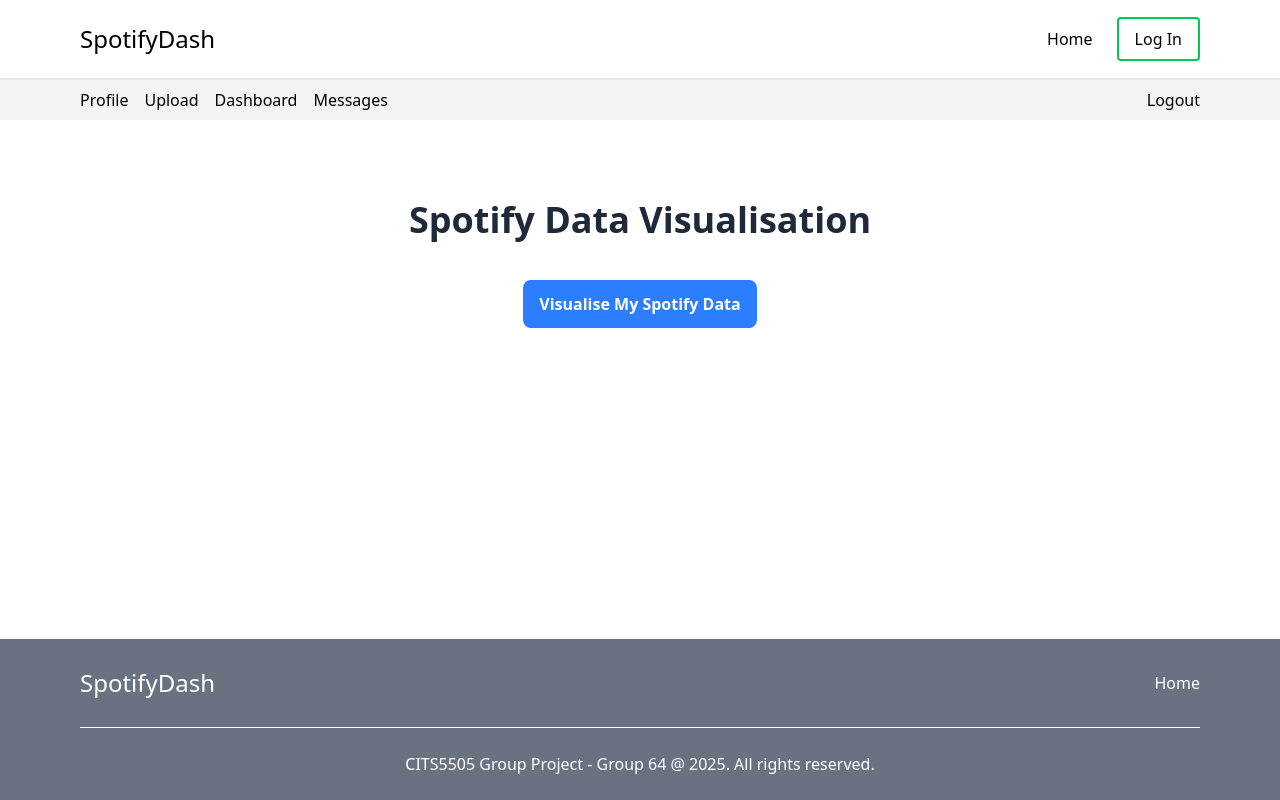
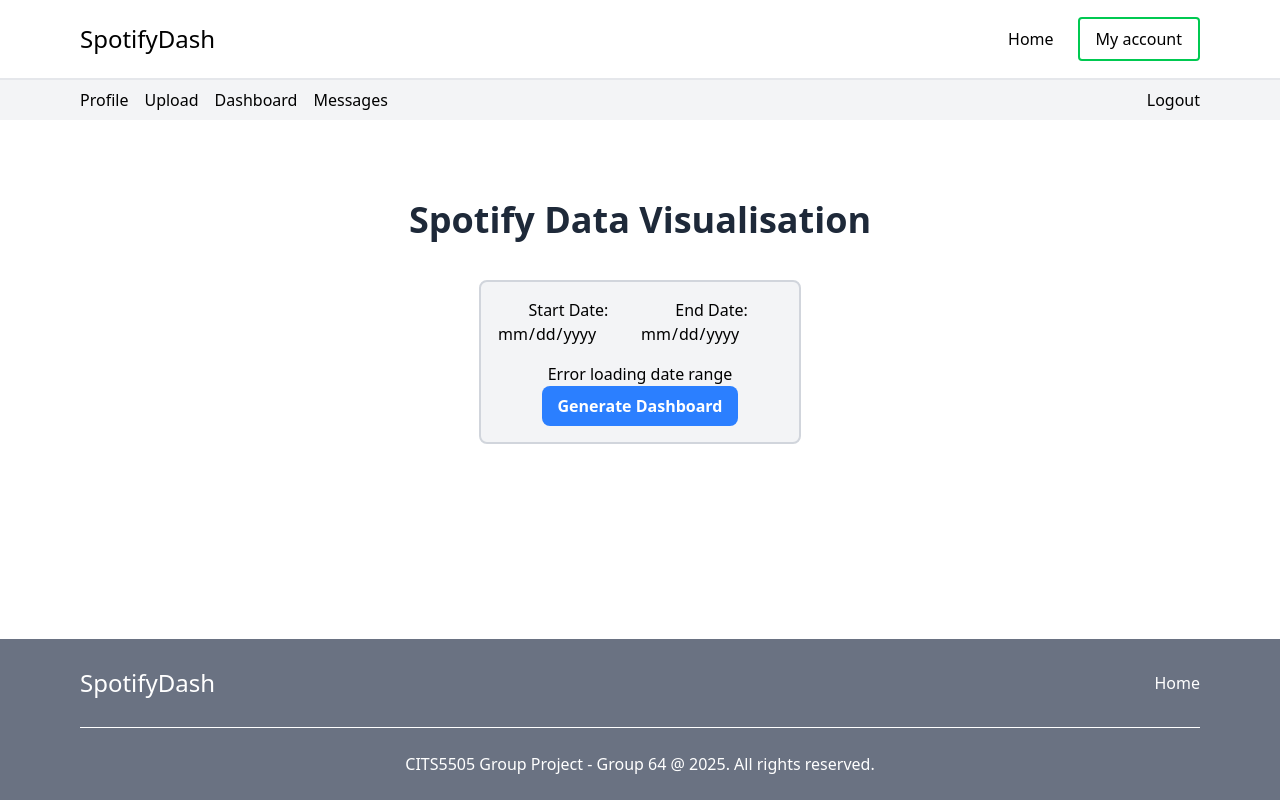
Before and after one commit to ErikaKK/cits5505_group_project, a Flask app: page /account/dashboard in a window 1280 px wide. Run offline with Flask 3, Linux system fonts and the light colour scheme; the visitor is signed in with stand-in values (Sample User, id 1); some libraries are stand-ins or nearby versions.

Commit message:
Update visualisation and dashboard, get data from database

```diff
--- a/app/account/routes.py
+++ b/app/account/routes.py
@@ -1,4 +1,13 @@
-from flask import json, render_template, redirect, url_for, flash, request, jsonify
+from flask import (
+    json,
+    render_template,
+    redirect,
+    url_for,
+    flash,
+    request,
+    jsonify,
+    send_file,
+)
 from flask_login import login_required, current_user
 from werkzeug.security import generate_password_hash, check_password_hash
 
@@ -6,6 +15,11 @@ from app import db
 from app.account.forms import ProfileForm, PasswordForm
 from app.account import bp
 from app.models import SharedData, User
+from datetime import datetime
+import pandas as pd
+import matplotlib.pyplot as plt
+from io import BytesIO
+from app.account.visualisation import Visualisation
 
 
 @bp.route("/profile", methods=["GET", "POST"])
@@ -140,109 +154,128 @@ def upload_shared_data():
         return jsonify({"success": False, "error": str(e)}), 500
 
 
-from functools import wraps
-from werkzeug.serving import is_running_from_reloader
-import signal
+@bp.route("/dashboard")
+@login_required
+def dashboard():
+    return render_template(
+        "/account/dashboard.html",
+        title="Dashboard",
+        login=current_user.is_authenticated,
+    )
 
 
-def timeout_decorator(seconds):
-    def decorator(func):
-        @wraps(func)
-        def wrapper(*args, **kwargs):
-            def handler(signum, frame):
-                raise TimeoutError(f"Request timed out after {seconds} seconds")
+@bp.route("/visualise/date-range", methods=["GET"])
+@login_required
+def get_date_range():
+    try:
+        # Get user's data from database
+        user_data = SharedData.query.filter_by(user_id=current_user.id).first()
+        if not user_data:
+            return jsonify({"error": "No data found"}), 404
 
-            # Set the timeout only if not in debug/reloader mode
-            if not is_running_from_reloader():
-                # Save the previous signal handler
-                original_handler = signal.signal(signal.SIGALRM, handler)
-                # Set the alarm
-                signal.alarm(seconds)
+        # Convert stored JSON data to DataFrame
+        df = pd.DataFrame(user_data.data)
 
-            try:
-                result = func(*args, **kwargs)
-            finally:
-                if not is_running_from_reloader():
-                    # Disable the alarm
-                    signal.alarm(0)
-                    # Restore the previous signal handler
-                    signal.signal(signal.SIGALRM, original_handler)
+        # Convert ts to datetime
+        df["timestamp"] = pd.to_datetime(df["ts"])
 
-            return result
+        # Get min and max dates
+        min_date = df["timestamp"].min().strftime("%Y-%m-%d")
+        max_date = df["timestamp"].max().strftime("%Y-%m-%d")
 
-        return wrapper
+        return jsonify(
+            {
+                "min_date": min_date,
+                "max_date": max_date,
+            }
+        )
 
-    return decorator
+    except Exception as e:
+        print(f"Error in get_date_range: {str(e)}")  # Add debug print
+        return jsonify({"error": str(e)}), 500
 
 
-@bp.route("/dashboard", methods=["GET", "POST"])
-@timeout_decorator(300)
-def dashboard():
-    if request.method == "GET":
-        return render_template("/account/dashboard.html")
-    elif request.method == "POST":
+@bp.route("/visualise/dashboard", methods=["POST"])
+@login_required
+def visualise_dashboard():
+    try:
+        # Get date range from request
+        data = request.get_json()
+
+        # Validate date inputs
+        if not data or "startDate" not in data or "endDate" not in data:
+            return jsonify({"error": "Start and end dates are required"}), 400
+
+        if not data["startDate"] or not data["endDate"]:
+            return jsonify({"error": "Start and end dates cannot be empty"}), 400
+
         try:
-            # Get JSON data directly from request
-            data = request.get_json()
+            start_date = datetime.strptime(data["startDate"], "%Y-%m-%d")
+            end_date = datetime.strptime(data["endDate"], "%Y-%m-%d")
+        except ValueError as e:
+            return jsonify({"error": f"Invalid date format: {str(e)}"}), 400
 
-            # Create visualisation
-            viz = Visualisation()
+        if start_date > end_date:
+            return jsonify({"error": "Start date cannot be after end date"}), 400
 
-            # Create a BytesIO object to store the image
-            img_bytesio = BytesIO()
+        # Get user's data from database
+        user_data = SharedData.query.filter_by(user_id=current_user.id).first()
+        if not user_data:
+            return jsonify({"error": "No data found"}), 404
 
-            # Process data directly without saving to file
-            table = pd.DataFrame(data)
-            table = table[
-                [
-                    "ts",
-                    "ms_played",
-                    "master_metadata_track_name",
-                    "master_metadata_album_artist_name",
-                ]
-            ]
-            table = table.rename(
-                columns={
-                    "ts": "timestamp",
-                    "master_metadata_track_name": "track_name",
-                    "master_metadata_album_artist_name": "artist_name",
-                }
-            )
-            table["timestamp"] = pd.to_datetime(table["timestamp"])
-            table["mins_played"] = table["ms_played"].apply(
-                lambda x: round(x / 60000, 4)
-            )
-            table["hours_played"] = table["ms_played"].apply(
-                lambda x: round(x / 3600000, 4)
-            )
-            table["time"] = table["timestamp"].dt.time
-            table["hour"] = table["timestamp"].dt.hour
+        # Convert stored JSON data to DataFrame
+        df = pd.DataFrame(user_data.data)
 
-            # Create the visualisation
-            figure, axis = pyplot.subplots(2, 2, figsize=(14, 10), facecolor="white")
-            axis = axis.flatten()
+        # Convert timestamp column
+        df["timestamp"] = pd.to_datetime(df["ts"])
 
-            # Set table attribute for visualisation methods
-            viz.table = table
+        # Filter by date range
+        df = df[
+            (df["timestamp"].dt.date >= start_date.date())
+            & (df["timestamp"].dt.date <= end_date.date())
+        ]
 
-            # Generate charts
-            viz.top_artists_chart(axis[0])
-            viz.top_tracks_chart(axis[1])
-            viz.monthly_time_spent(axis[2])
-            viz.avg_daily_minutes_chart(axis[3])
+        if df.empty:
+            return jsonify({"error": "No data found for selected date range"}), 404
 
-            pyplot.tight_layout()
+        # Create visualization
+        viz = Visualisation()
 
-            # Save to BytesIO instead of file
-            pyplot.savefig(img_bytesio, format="png", bbox_inches="tight")
-            pyplot.close(figure)  # Close the figure to free memory
+        # Process the filtered data
+        viz.process_data(df)
 
-            # Seek to start of BytesIO object
-            img_bytesio.seek(0)
+        # Create a BytesIO object to store the image
+        img_bytesio = BytesIO()
 
-            # Return the image directly from memory
-            return send_file(img_bytesio, mimetype="image/png", as_attachment=False)
+        # Create the visualization
+        figure, axis = plt.subplots(2, 2, figsize=(14, 10), facecolor="white")
+        axis = axis.flatten()
 
-        except Exception as e:
-            print(f"Error in dashboard route: {e}")
-            return jsonify({"error": str(e)}), 500
+        # Generate charts
+        viz.top_artists_chart(axis[0])
+        viz.top_tracks_chart(axis[1])
+        viz.monthly_time_spent(axis[2])
+        viz.avg_daily_minutes_chart(axis[3])
+
+        plt.tight_layout()
+
+        # Add date range to the figure
+        plt.figtext(
+            0.5,
+            0.02,
+            f"Date Range: {start_date.date()} to {end_date.date()}",
+            ha="center",
+            fontsize=10,
+        )
+
+        # Save to BytesIO
+        plt.savefig(img_bytesio, format="png", bbox_inches="tight", dpi=100)
+        plt.close(figure)
+
+        img_bytesio.seek(0)
+
+        return send_file(img_bytesio, mimetype="image/png", as_attachment=False)
+
+    except Exception as e:
+        print(f"Error in dashboard route: {str(e)}")
+        return jsonify({"error": str(e)}), 500
--- a/app/static/js/dashboard.js
+++ b/app/static/js/dashboard.js
@@ -1,98 +1,129 @@
-const requiredFields = [
-    "ts",
-    "ms_played",
-    "master_metadata_track_name",
-    "master_metadata_album_artist_name",
-];
-const csrfToken = document
-    .querySelector('meta[name="csrf-token"]')
-    .getAttribute("content");
-const statusMessage = document.getElementById("status-message");
+const visualizeBtn = document.getElementById('loadDashboard');
+const statusMessage = document.getElementById('status-message');
+const loading = document.getElementById('loading');
+const startDateInput = document.getElementById('startDate');
+const endDateInput = document.getElementById('endDate');
+const dateInfo = document.querySelector('.date-info');
+const csrfToken = document.querySelector('meta[name="csrf-token"]').getAttribute('content');
 
-const visualiseBtn = document.getElementById("loadDashboard");
-visualiseBtn.addEventListener("click", sendDataToFlask);
+// Fetch date range when page loads
+fetchDateRange();
 
-async function sendDataToFlask() {
-    statusMessage.textContent = "Opening database...";
-    visualiseBtn.disabled = true;
+async function fetchDateRange() {
+    try {
+        const response = await fetch('/account/visualise/date-range');
+        if (!response.ok) {
+            throw new Error('Failed to fetch date range');
+        }
+
+        const data = await response.json();
+
+        // Set min and max dates for inputs
+        startDateInput.min = data.min_date;
+        startDateInput.max = data.max_date;
+        endDateInput.min = data.min_date;
+        endDateInput.max = data.max_date;
+
+        // Set default values
+        startDateInput.value = data.min_date;
+        endDateInput.value = data.max_date;
+
+        // Enable inputs
+        startDateInput.disabled = false;
+        endDateInput.disabled = false;
+        visualizeBtn.disabled = false;
+
+        // Update info text
+        dateInfo.textContent = `Data available from ${formatDate(data.min_date)} to ${formatDate(data.max_date)}`;
+
+    } catch (error) {
+        dateInfo.textContent = 'Error loading date range';
+        console.error('Error:', error);
+    }
+}
+
+// Add date validation
+startDateInput.addEventListener('change', validateDates);
+endDateInput.addEventListener('change', validateDates);
+
+function validateDates() {
+    const startDate = new Date(startDateInput.value);
+    const endDate = new Date(endDateInput.value);
+
+    if (startDate > endDate) {
+        statusMessage.textContent = "Start date cannot be after end date";
+        visualizeBtn.disabled = true;
+        return false;
+    }
+
+    // Check if dates are within min and max range
+    if (startDate < new Date(startDateInput.min) ||
+        startDate > new Date(startDateInput.max) ||
+        endDate < new Date(endDateInput.min) ||
+        endDate > new Date(endDateInput.max)) {
+        statusMessage.textContent = "Selected dates must be within available data range";
+        visualizeBtn.disabled = true;
+        return false;
+    }
+
+    visualizeBtn.disabled = false;
+    statusMessage.textContent = "";
+    return true;
+}
+
+function formatDate(dateStr) {
+    return new Date(dateStr).toLocaleDateString();
+}
+
+visualizeBtn.addEventListener('click', async function() {
+    if (!validateDates()) return;
+
+    statusMessage.textContent = "Fetching data...";
+    visualizeBtn.disabled = true;
+    loading.style.display = 'block';
 
     try {
-        const request = indexedDB.open("MyDatabase", 2);
-
-        request.onerror = function(event) {
-            handleError("Failed to open database: " + event.target.errorCode);
-        };
-
-        request.onsuccess = async function(event) {
-            const db = event.target.result;
-            statusMessage.textContent = "Database opened, retrieving data...";
-
-            try {
-                const tx = db.transaction("jsonStore", "readonly");
-                const store = tx.objectStore("jsonStore");
-                const getRequest = store.get("myBigData");
-
-                getRequest.onerror = function(event) {
-                    handleError("Error retrieving data: " + event.target.errorCode);
-                };
-
-                getRequest.onsuccess = async function() {
-                    const data = getRequest.result;
-                    if (!data) {
-                        handleError("No Spotify data found in database");
-                        return;
-                    }
-
-                    statusMessage.textContent = "Data retrieved, generating visualisation...";
-
-                    try {
-                        const response = await fetch("/account/dashboard", {
+        const response = await fetch("/account/visualise/dashboard", {
             method: "POST",
             headers: {
                 "Content-Type": "application/json",
                 "X-Requested-With": "XMLHttpRequest",
                 "X-CSRFToken": csrfToken,
             },
-                            body: JSON.stringify(data),
+            body: JSON.stringify({
+                startDate: startDateInput.value,
+                endDate: endDateInput.value
+            })
         });
 
         if (!response.ok) {
-                            throw new Error(`Server responded with status: ${response.status}`);
+            const errorText = await response.text();
+            throw new Error(`Server error: ${errorText}`);
         }
 
-                        // Get the image blob
         const imageBlob = await response.blob();
-
-                        // Create image URL and display it
         const imageUrl = URL.createObjectURL(imageBlob);
         const img = document.createElement('img');
         img.src = imageUrl;
         img.style.maxWidth = '100%';
 
-                        // Clear any existing content and add the new image
         const container = document.getElementById('dashboardContainer');
         container.innerHTML = '';
         container.appendChild(img);
 
-                        statusMessage.textContent = "Visualisation complete!";
+        statusMessage.textContent = "Visualization complete!";
+
     } catch (error) {
-                        handleError("Error generating visualisation: " + error.message);
+        handleError("Error generating visualization: " + error.message);
+    } finally {
+        visualizeBtn.disabled = false;
+        loading.style.display = 'none';
     }
-                };
-            } catch (error) {
-                handleError("Transaction error: " + error.message);
-            }
-        };
-    } catch (error) {
-        handleError(error.message);
-    } finally {
-        visualiseBtn.disabled = false;
-    }
-}
+});
 
 function handleError(message) {
     console.error(message);
     statusMessage.textContent = message;
-    statusMessage.className = "alert alert-danger";
-    visualiseBtn.disabled = false;
+    loading.style.display = 'none';
+    visualizeBtn.disabled = false;
 }
--- a/app/templates/account/dashboard.html
+++ b/app/templates/account/dashboard.html
@@ -5,16 +5,32 @@
   <h3 class="text-4xl font-extrabold text-gray-800 max-w-2xl">
     Spotify Data Visualisation
   </h3>
+  <div class="max-w-120 bg-gray-100 border-2 border-gray-300 rounded-lg p-4">
+    <div class="flex g-5 justify-center items-center mb-4">
+      <div class="flex flex-col">
+        <label for="startDate">Start Date:</label>
+        <input type="date" id="startDate" disabled required />
+      </div>
+      <div class="flex flex-col">
+        <label for="endDate">End Date:</label>
+        <input type="date" id="endDate" disabled required />
+      </div>
+    </div>
+    <div class="date-info">Loading date range...</div>
+    <button
+      id="loadDashboard"
+      class="w-fit bg-blue-500 hover:bg-blue-600 text-white py-2 px-4 rounded-lg font-semibold transition duration-200"
+    >
+      Generate Dashboard
+    </button>
+  </div>
 
-  <button
-    id="loadDashboard"
-    class="w-fit bg-blue-500 hover:bg-blue-600 text-white py-3 px-4 rounded-lg font-semibold transition duration-200"
-  >
-    Visualise My Spotify Data
-  </button>
   <div id="status-message"></div>
+  <div id="loading" class="loading" style="display: none">
+    Processing data, please wait...
+  </div>
 </div>
-<div id="dashboardContainer"></div>
+<div id="dashboardContainer" class="flex justify-center"></div>
 
 <script src="../static/js/dashboard.js" defer></script>
 
```
Also changed, not shown: app/account/visualisation.py (+133 -34 lines), app/static/js/upload.js (+8 -1 lines), app/view.py (deleted). Lines whose indentation alone changed are shown as unchanged.
